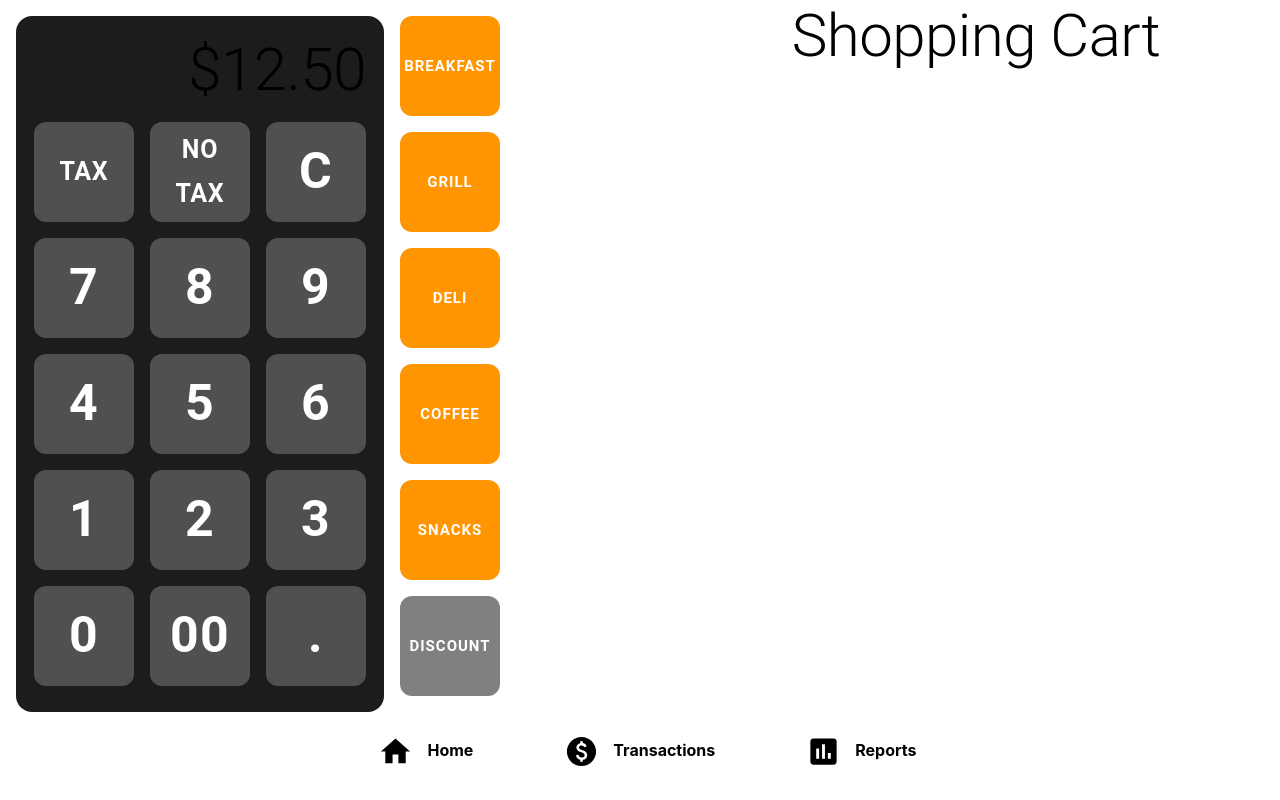
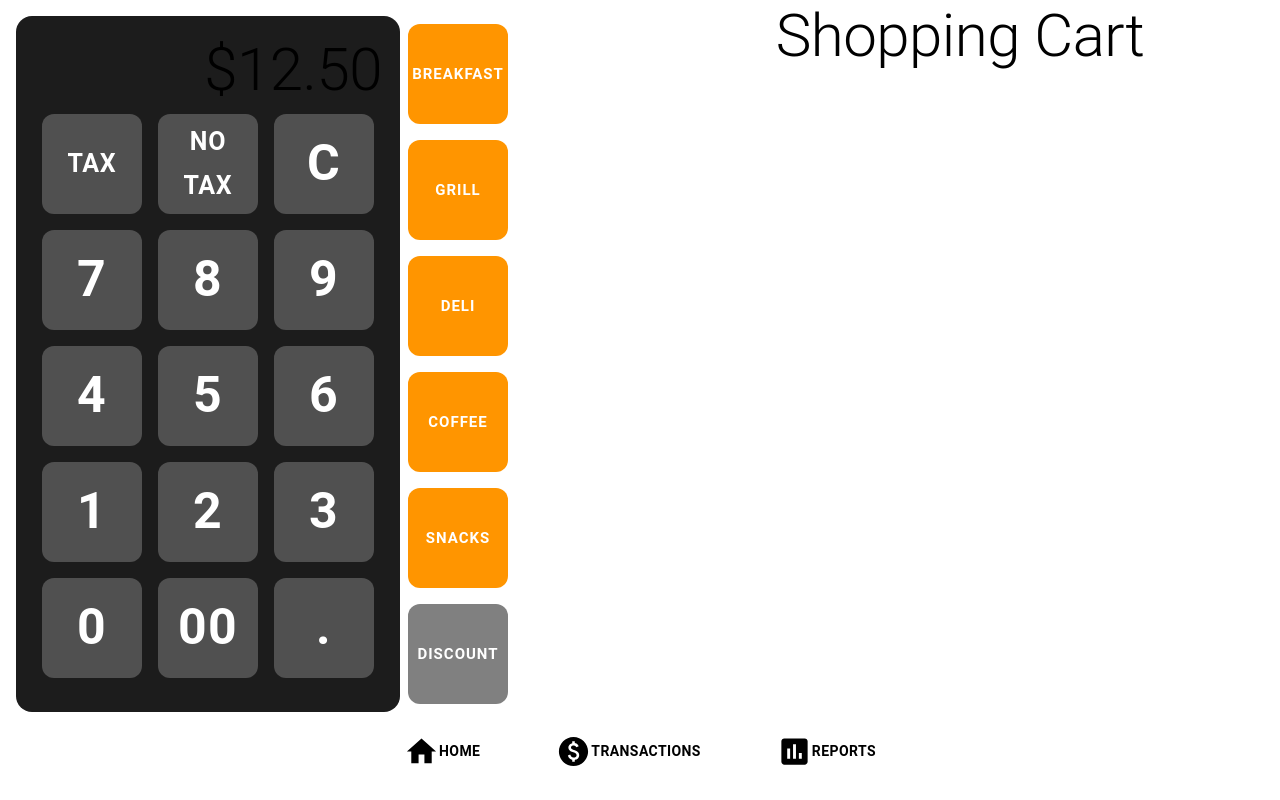
Before and after one commit to MikeB1124/cash-register, a Next.js app: page / in a window 1280 px wide. Built offline with nearby package versions, Linux system fonts and the light colour scheme.

Commit message:
switch stack stags to div

```diff
--- /dev/null
+++ b/comps/home/CalculatorTwo.js
@@ -0,0 +1,119 @@
+import Stack from '@mui/material/Stack';
+import Button from '@mui/material/Button';
+import Typography from '@mui/material/Typography';
+import PercentIcon from '@mui/icons-material/Percent';
+
+function CalculatorTwo(){
+    return(
+        <div style={container}>
+            <div style={{display:"flex"}}>
+                <div style={calculatorContainer}>
+                    <div style={{display:"flex", justifyContent:"right"}}>
+                        <Typography variant="h2">$12.50</Typography>
+                    </div>
+
+                    <div style={{display:"flex"}}>
+                        <Button style={taxButtons}>Tax</Button>
+                        <Button style={taxButtons}>No Tax</Button>
+                        <Button style={calculatorButtons}>C</Button>
+                    </div>
+
+                    <div style={{display:"flex"}}>
+                        <Button style={calculatorButtons}>7</Button>
+                        <Button style={calculatorButtons}>8</Button>
+                        <Button style={calculatorButtons}>9</Button>
+                    </div>
+
+                    <div style={{display:"flex"}}>
+                        <Button style={calculatorButtons}>4</Button>
+                        <Button style={calculatorButtons}>5</Button>
+                        <Button style={calculatorButtons}>6</Button>
+                    </div>
+
+                    <div style={{display:"flex"}}>
+                        <Button style={calculatorButtons}>1</Button>
+                        <Button style={calculatorButtons}>2</Button>
+                        <Button style={calculatorButtons}>3</Button>
+                    </div>
+
+                    <div style={{display:"flex"}}>
+                        <Button style={calculatorButtons}>0</Button>
+                        <Button style={calculatorButtons}>00</Button>
+                        <Button style={calculatorButtons}>.</Button>
+                    </div>
+                </div>
+
+                <div>
+                    <Button style={categoryButtons}>Breakfast</Button>
+                    <Button style={categoryButtons}>Grill</Button>
+                    <Button style={categoryButtons}>Deli</Button>
+                    <Button style={categoryButtons}>Coffee</Button>
+                    <Button style={categoryButtons}>Snacks</Button>
+                    <Button style={transactionButtons}>Discount</Button>
+                </div>
+            </div>
+
+
+        </div>
+    )
+}
+
+export default CalculatorTwo
+
+const container = {
+    padding:"16px",
+    width:"50vw"
+}
+
+const calculatorContainer = {
+    // display:"flex",
+    backgroundColor:"#1C1C1C",
+    borderRadius:"16px",
+    padding:"18px"
+}
+
+const calculatorButtons = {
+    height:"100px",
+    width:"100px",
+    backgroundColor:"#505050",
+    borderRadius:"12px",
+    fontWeight:"bold",
+    fontSize:"50px",
+    color:"white",
+    margin:"8px"
+}
+
+const categoryButtons = {
+    height:"100px",
+    width:"100px",
+    backgroundColor:"#FF9500",
+    borderRadius:"12px",
+    fontWeight:"bold",
+    fontSize:"15px",
+    letterSpacing:"1px",
+    color:"white",
+    margin:"8px"
+}
+
+const transactionButtons = {
+    height:"100px",
+    width:"100px",
+    backgroundColor:"grey",
+    borderRadius:"12px",
+    fontWeight:"bold",
+    fontSize:"15px",
+    letterSpacing:"1px",
+    color:"white",
+    margin:"8px"
+}
+
+const taxButtons = {
+    height:"100px",
+    width:"100px",
+    backgroundColor:"#505050",
+    borderRadius:"12px",
+    fontWeight:"bold",
+    fontSize:"25px",
+    color:"white",
+    margin:"8px"
+}
--- /dev/null
+++ b/comps/home/FooterTwo.js
@@ -0,0 +1,58 @@
+import Stack from '@mui/material/Stack';
+import Button from '@mui/material/Button';
+import HomeIcon from '@mui/icons-material/Home';
+import PaidIcon from '@mui/icons-material/Paid';
+import AssessmentIcon from '@mui/icons-material/Assessment';
+import Typography from '@mui/material/Typography';
+
+
+
+function FooterTwo(){
+    return(
+        <div style={container}>
+            <Button style={buttonStyle}>
+                <HomeIcon style={iconStyle}/>
+                <Typography style={menuLabel} variant="h7">Home</Typography>
+            </Button>
+
+            <Button>
+                <PaidIcon style={iconStyle}/>
+                <Typography style={menuLabel} variant="h7">Transactions</Typography>
+            </Button>
+
+            <Button>
+                <AssessmentIcon style={iconStyle}/>
+                <Typography style={menuLabel} variant="h7">Reports</Typography>
+            </Button>
+
+        </div>
+    )
+}
+
+export default FooterTwo
+
+const container = {
+    display:"flex",
+    justifyContent:"center",
+    gap:"60px"
+}
+
+const buttonStyle = {
+    textAlign:"center"
+}
+
+const menuItem = {
+    // textAlign:"center"
+}
+
+const menuLabel = {
+    textAlign:"center",
+    fontWeight:"bold",
+    color:"black"
+}
+
+const iconStyle = {
+    color:"black",
+    width:"35px",
+    height: "35px"
+}
--- /dev/null
+++ b/comps/home/ShoppingCartTwo.js
@@ -0,0 +1,19 @@
+import Stack from '@mui/material/Stack';
+import Button from '@mui/material/Button';
+import Typography from '@mui/material/Typography';
+
+
+function ShoppingCartTwo(){
+    return(
+        <div style={container}>
+            <Typography style={{textAlign:"center"}} variant="h2">Shopping Cart</Typography>
+        </div>
+    )
+}
+
+export default ShoppingCartTwo
+
+const container = {
+    width:"50vw",
+    // padding:"16px"
+}
--- a/pages/index.js
+++ b/pages/index.js
@@ -7,23 +7,18 @@ import styles from '../styles/Home.module.css'
 import Stack from '@mui/material/Stack';
 
 
+import CalculatorTwo from '../comps/home/CalculatorTwo'
+import FooterTwo from '../comps/home/FooterTwo'
+import ShoppingCartTwo from '../comps/home/ShoppingCartTwo'
+
 export default function Home() {
   return (
-    <div style={{width:"100vw", height:"100vh"}}>
-      <div style={homeContainerStyle}>
-        <Stack spacing={2} direction="row">
-          <Stack spacing={2} direction="column">
-            <Calculator/>
-          </Stack>
-          <Stack spacing={2} direction="column">
-            <ShoppingCart/>
-          </Stack>
-        </Stack>
-      </div>
-
-      <div style={footerStyle}>
-        <Footer/>
-      </div>
+    <div>
+        <div style={{display:"flex", justifyContent:"center"}}>
+          <CalculatorTwo/>
+          <ShoppingCartTwo/>
+        </div>
+        <FooterTwo/>
     </div>
   )
 }
@@ -38,5 +33,5 @@ const homeContainerStyle = {
 
 const footerStyle = {
   // height:"8vh",
-  width:"100vw"
+  // width:"100vw"
 }
```
